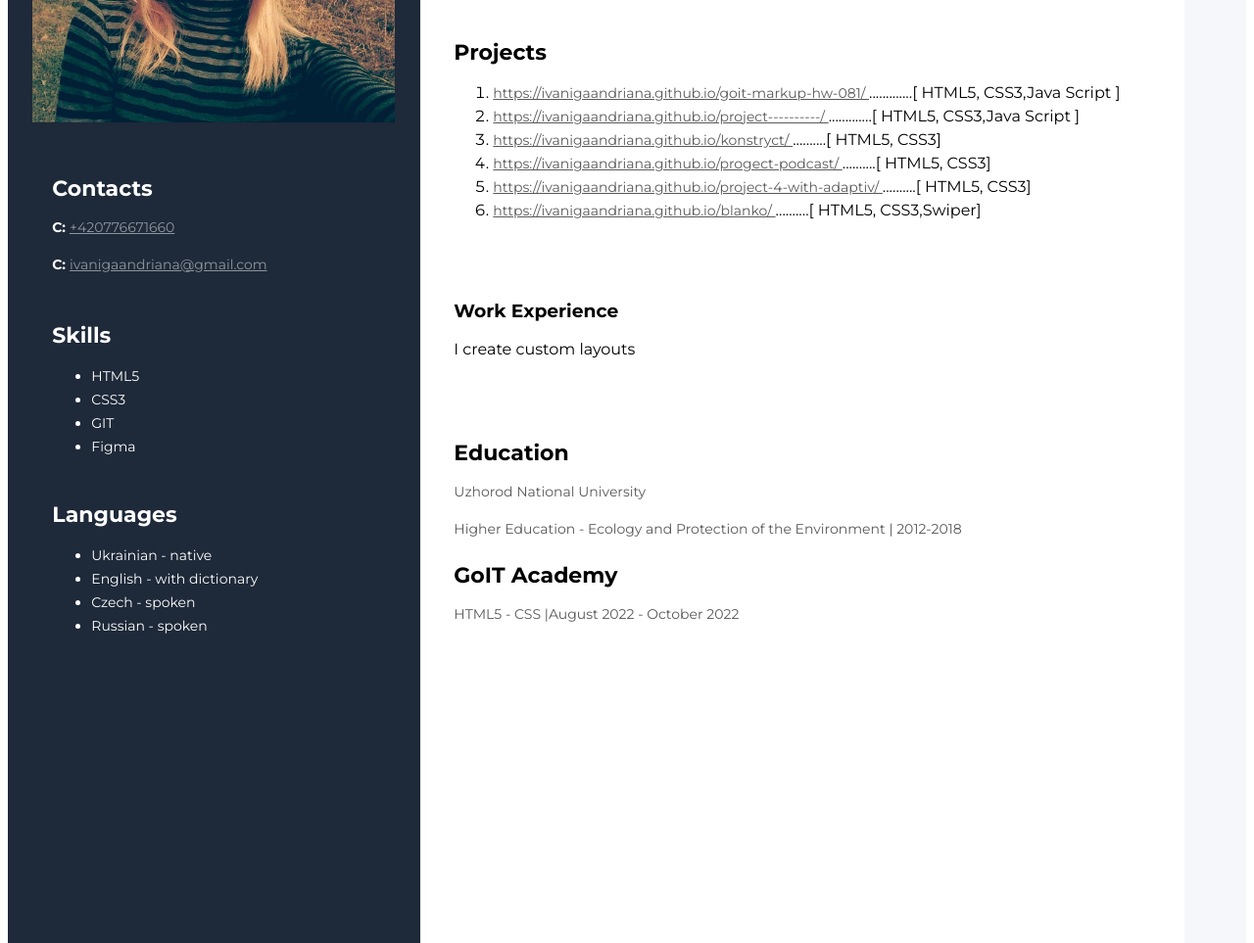
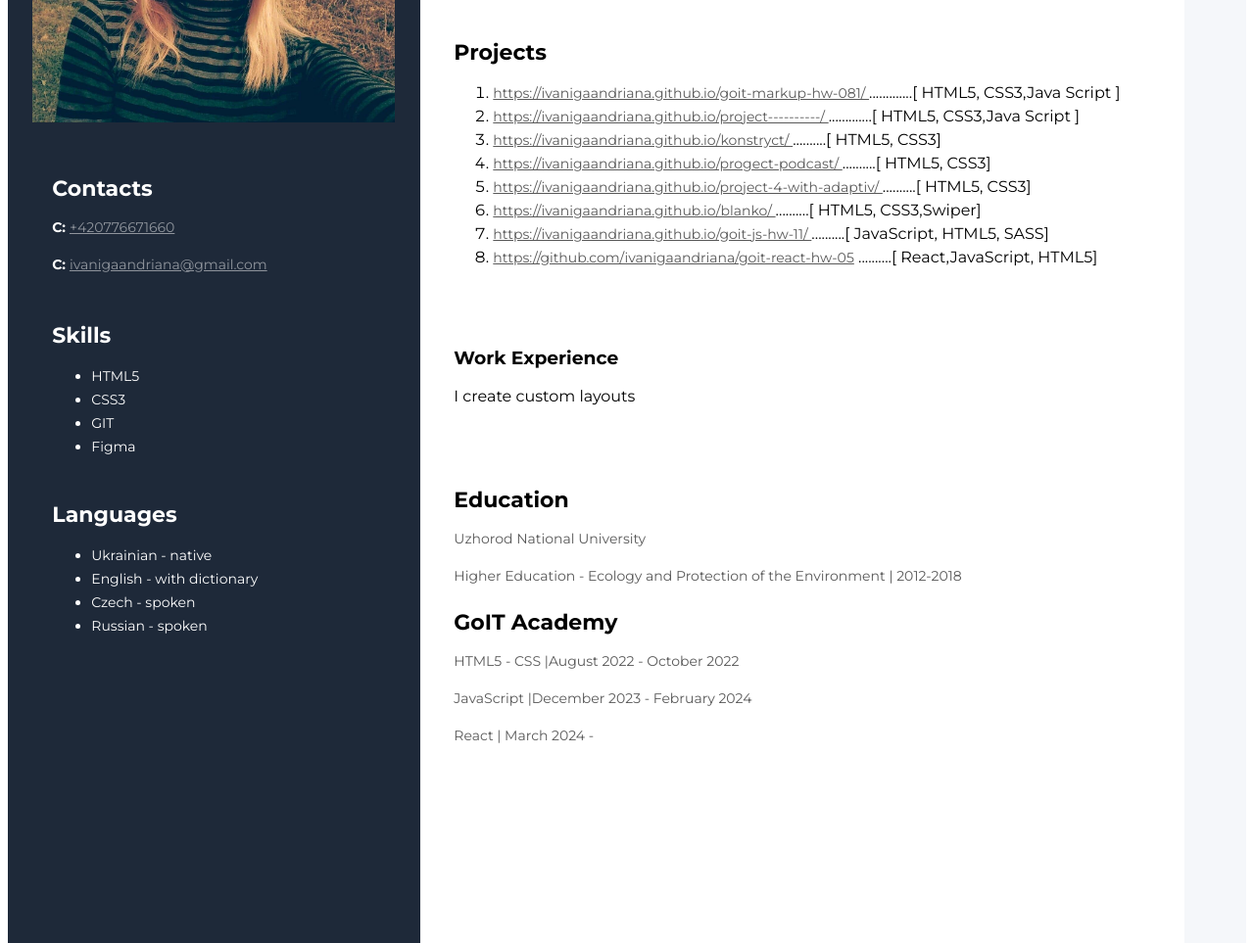
Before and after one commit to ivanigaandriana/Resume, a plain HTML site: page index.html in a window 1280 px wide. Shown: the part 289-1252 px from the top of the page at 98% size. Drawn offline with Linux system fonts and the light colour scheme; a web font is replaced by a local one.

Commit message:
change HTML

```diff
--- a/index.html
+++ b/index.html
@@ -52,6 +52,14 @@
         <a target="_blank" href="https://ivanigaandriana.github.io/blanko/"> https://ivanigaandriana.github.io/blanko/ </a>
         ..........<span class="line-bleak">[</span> HTML5, CSS3,Swiper<span class="line-bleak">]</span>
             </li>
+            <li class="progect__item">
+                <a target="_blank" href="https://ivanigaandriana.github.io/goit-js-hw-11/"> https://ivanigaandriana.github.io/goit-js-hw-11/ </a>
+                ..........<span class="line-bleak">[</span> JavaScript, HTML5, SASS<span class="line-bleak">]</span>
+                    </li>
+                    <li class="progect__item">
+                        <a target="_blank" href="https://github.com/ivanigaandriana/goit-react-hw-05"> https://github.com/ivanigaandriana/goit-react-hw-05</a>
+                        ..........<span class="line-bleak">[</span> React,JavaScript, HTML5<span class="line-bleak">]</span>
+                            </li>
         </ol>
                 </div>
                 <!--Work Experience-->
@@ -66,6 +74,8 @@
                     <p class="education__text">Higher Education - Ecology and Protection of the Environment <span>|</span> 2012-2018</p>
                     <h3 class="education__title">GoIT Academy</h3>
                     <p class="education__text" >HTML5 - CSS <span>|</span>August 2022 - October 2022 </p>
+                    <p class="education__text" >JavaScript <span>|</span>December 2023 - February 2024 </p>
+                    <p class="education__text" >React <span>|</span> March 2024 - </p>
                 </div> </div>
         <!--Saidebar-->
         <div class="saidbar">
```
Lines whose indentation alone changed are shown as unchanged.
